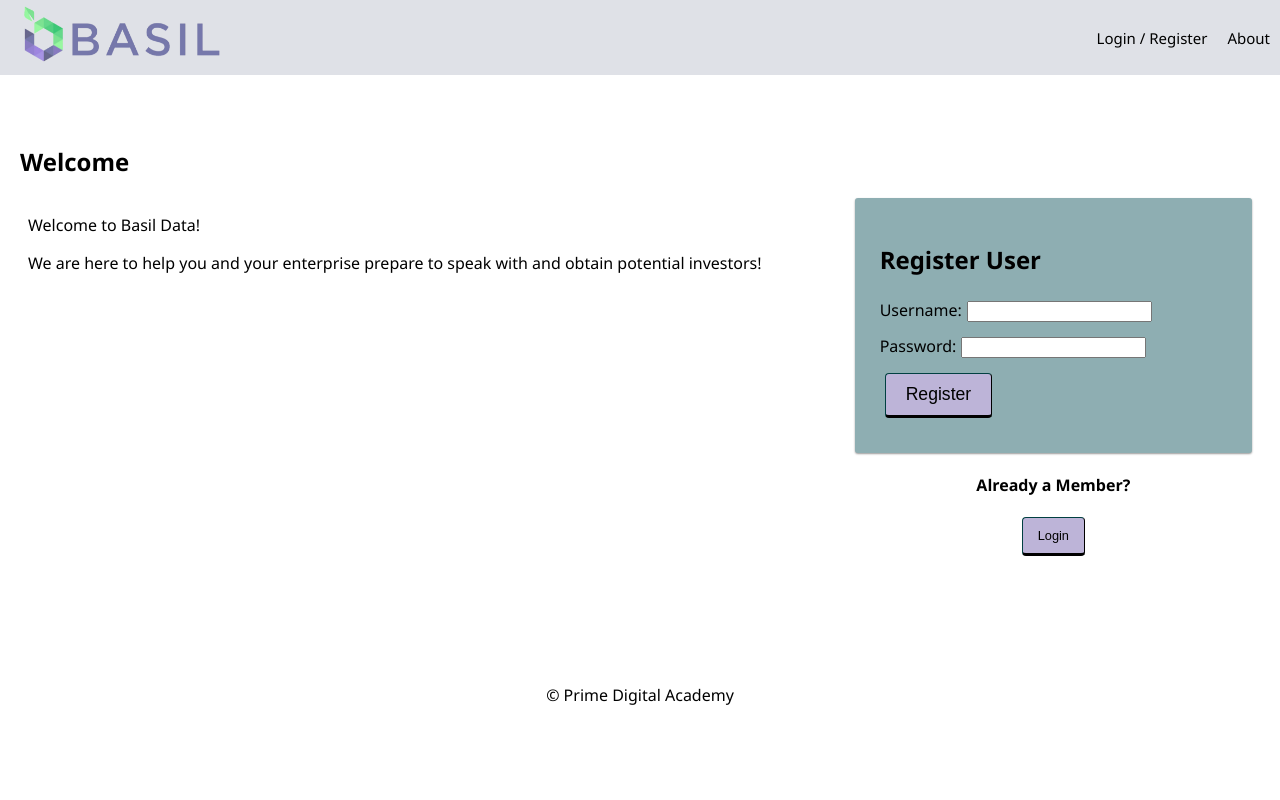
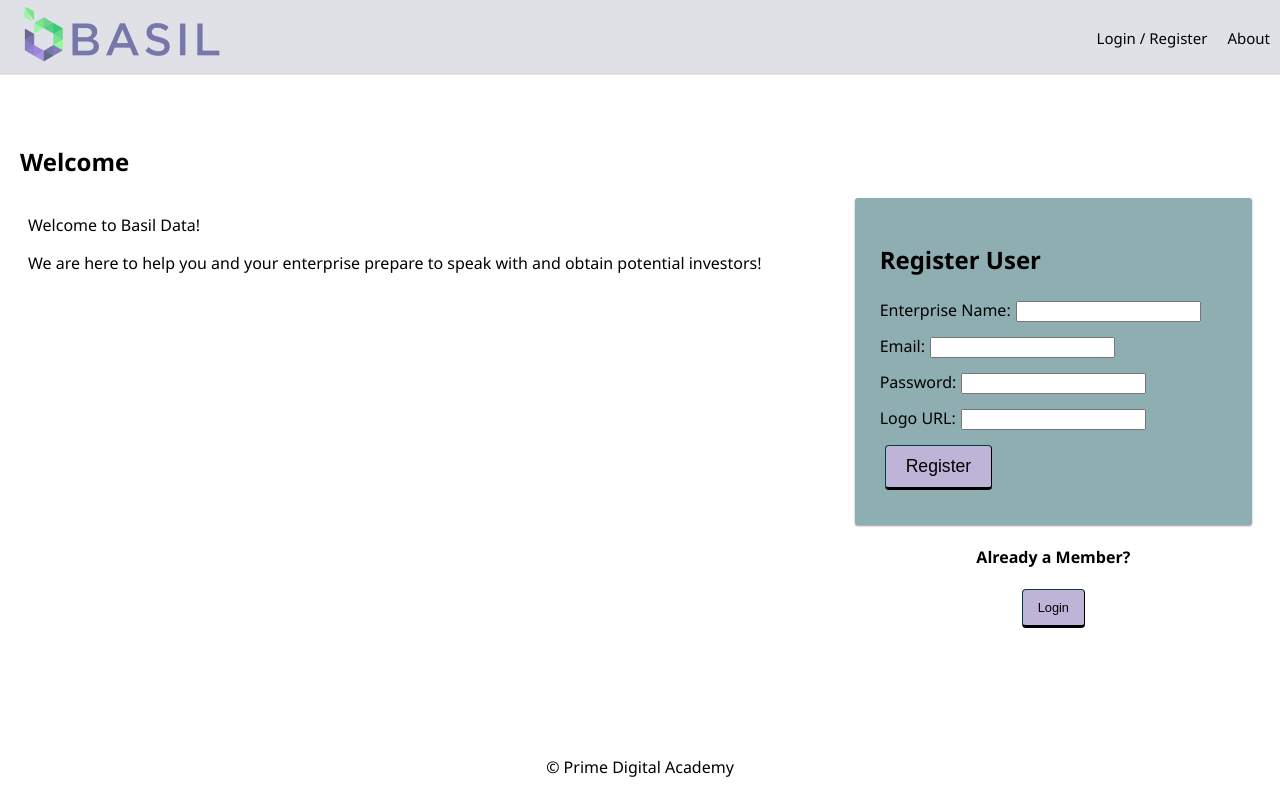
Before and after one commit to Basil-Data/basil-data, a React (Create React App) app: page /market#/home in a window 1280 px wide. Built offline with nearby package versions, Linux system fonts and the light colour scheme; no server answers.

Commit message:
updated login form and registration to reflect our user table

```diff
--- a/src/components/LoginForm/LoginForm.jsx
+++ b/src/components/LoginForm/LoginForm.jsx
@@ -3,7 +3,7 @@ import { useDispatch } from 'react-redux';
 import {useSelector} from 'react-redux';
 
 function LoginForm() {
-  const [username, setUsername] = useState('');
+  const [enterpriseName, setEnterpriseName] = useState('');
   const [password, setPassword] = useState('');
   const errors = useSelector(store => store.errors);
   const dispatch = useDispatch();
@@ -11,11 +11,11 @@ function LoginForm() {
   const login = (event) => {
     event.preventDefault();
 
-    if (username && password) {
+    if (enterpriseName && password) {
       dispatch({
         type: 'LOGIN',
         payload: {
-          username: username,
+          enterpriseName: enterpriseName,
           password: password,
         },
       });
@@ -34,13 +34,13 @@ function LoginForm() {
       )}
       <div>
         <label htmlFor="username">
-          Username:
+          Enterprise Name:
           <input
             type="text"
-            name="username"
+            name="enterpriseName"
             required
-            value={username}
-            onChange={(event) => setUsername(event.target.value)}
+            value={enterpriseName}
+            onChange={(event) => setEnterpriseName(event.target.value)}
           />
         </label>
       </div>
--- a/src/components/RegisterForm/RegisterForm.jsx
+++ b/src/components/RegisterForm/RegisterForm.jsx
@@ -2,8 +2,10 @@ import React, { useState } from 'react';
 import { useDispatch, useSelector } from 'react-redux';
 
 function RegisterForm() {
-  const [username, setUsername] = useState('');
+  const [enterpriseName, setEnterpriseName] = useState('');
+  const [email, setEmail] = useState('');
   const [password, setPassword] = useState('');
+  const [logoUrl, setLogoUrl] = useState('');
   const errors = useSelector((store) => store.errors);
   const dispatch = useDispatch();
 
@@ -13,7 +15,8 @@ function RegisterForm() {
     dispatch({
       type: 'REGISTER',
       payload: {
-        username: username,
+        enterpriseName: enterpriseName,
+        email: email,
         password: password,
       },
     });
@@ -28,14 +31,26 @@ function RegisterForm() {
         </h3>
       )}
       <div>
-        <label htmlFor="username">
-          Username:
+        <label htmlFor="enterpriseName">
+          Enterprise Name:
           <input
             type="text"
-            name="username"
-            value={username}
+            name="enterpriseName"
+            value={enterpriseName}
             required
-            onChange={(event) => setUsername(event.target.value)}
+            onChange={(event) => setEnterpriseName(event.target.value)}
+          />
+        </label>
+      </div>
+      <div>
+        <label htmlFor="email">
+          Email:
+          <input
+            type="text"
+            name="email"
+            value={email}
+            required
+            onChange={(event) => setEmail(event.target.value)}
           />
         </label>
       </div>
@@ -52,6 +67,18 @@ function RegisterForm() {
         </label>
       </div>
       <div>
+        <label htmlFor="logoUrl">
+          Logo URL:
+          <input
+            type="text"
+            name="logoUrl"
+            value={logoUrl}
+            required
+            onChange={(event) => setLogoUrl(event.target.value)}
+          />
+        </label>
+      </div>
+      <div>
         <input className="btn" type="submit" name="submit" value="Register" />
       </div>
     </form>
```
